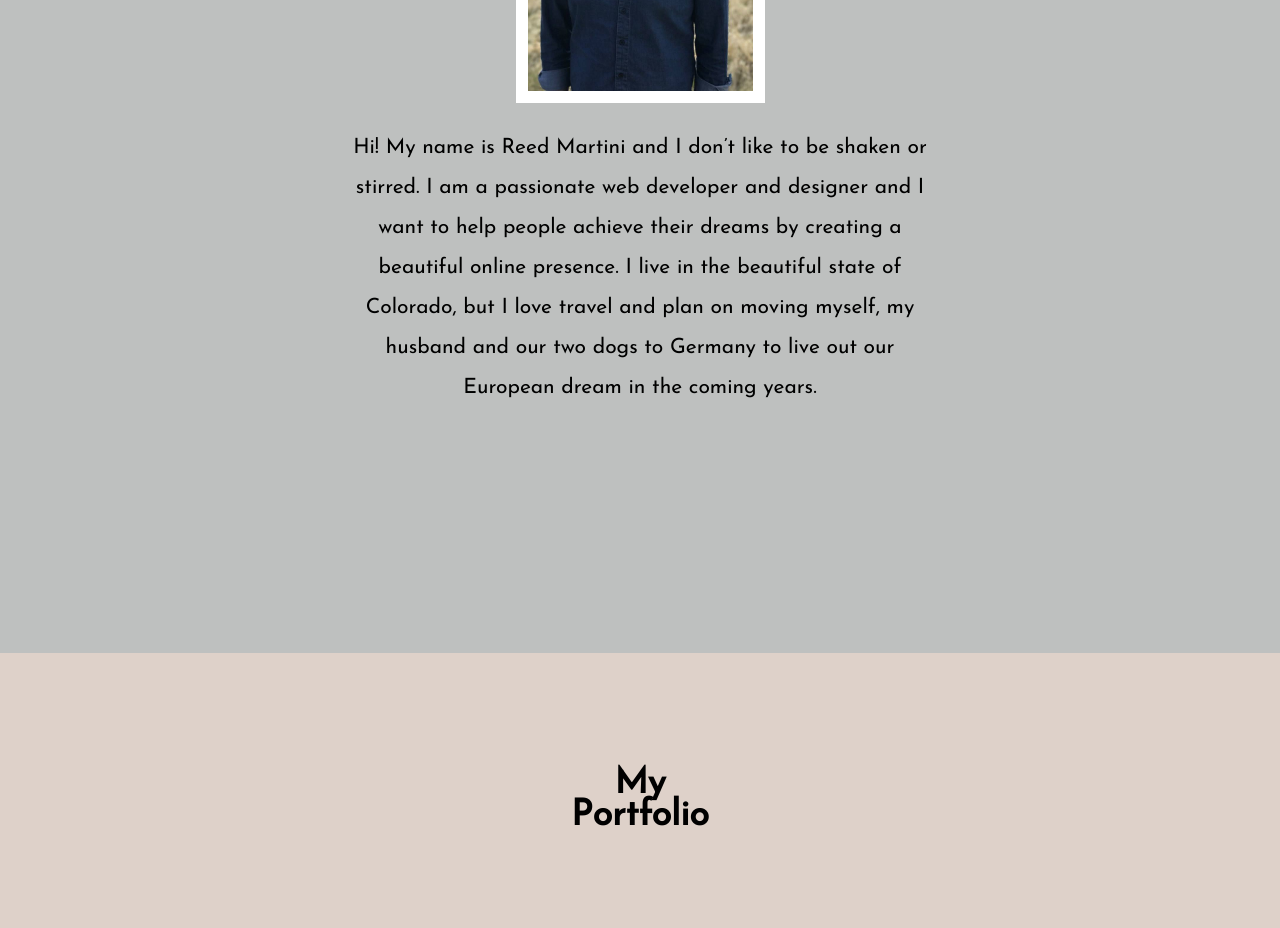
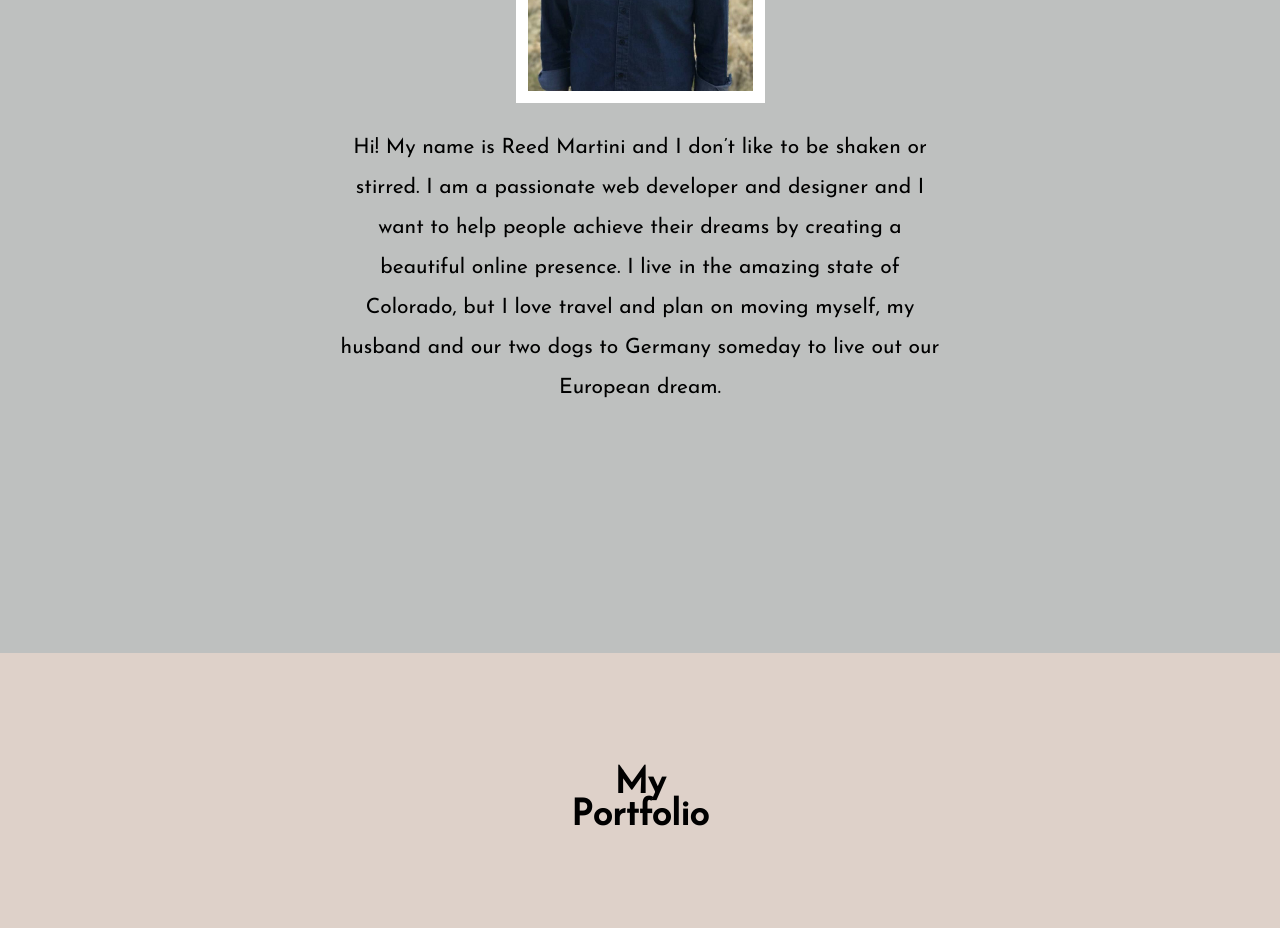
Before and after one commit to reedmartini/bua-design, a plain HTML site: page index.html in a window 1280 px wide. Shown: the part 1280-2208 px from the top of the page. Drawn offline with Linux system fonts and the light colour scheme.

Commit message:
about paragraph edit

```diff
--- a/index.html
+++ b/index.html
@@ -34,7 +34,7 @@
                 <div class="full-width">
                     <h2>About Me</h2>
                     <img src="img/portfolio-pic-option1.jpg" alt="portfolio-pic-option1"/>
-                    <p>Hi! My name is Reed Martini and I don’t like to be shaken or stirred. I am a passionate web developer and designer and I want to help people achieve their dreams by creating a beautiful online presence. I live in the beautiful state of Colorado, but I love travel and plan on moving myself, my husband and our two dogs to Germany to live out our European dream in the coming years.</p>
+                    <p>Hi! My name is Reed Martini and I don’t like to be shaken or stirred. I am a passionate web developer and designer and I want to help people achieve their dreams by creating a beautiful online presence. I live in the amazing state of Colorado, but I love travel and plan on moving myself, my husband and our two dogs to Germany someday to live out our European dream.</p>
                 </div>
             </section>
 
```
